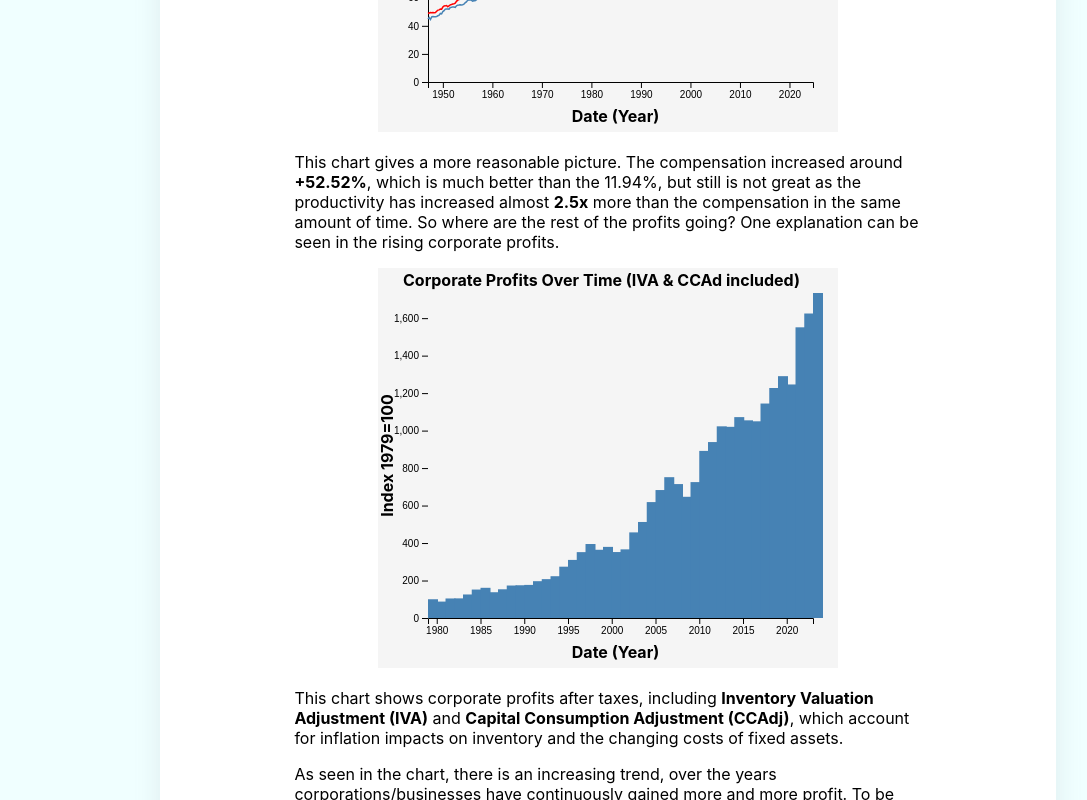
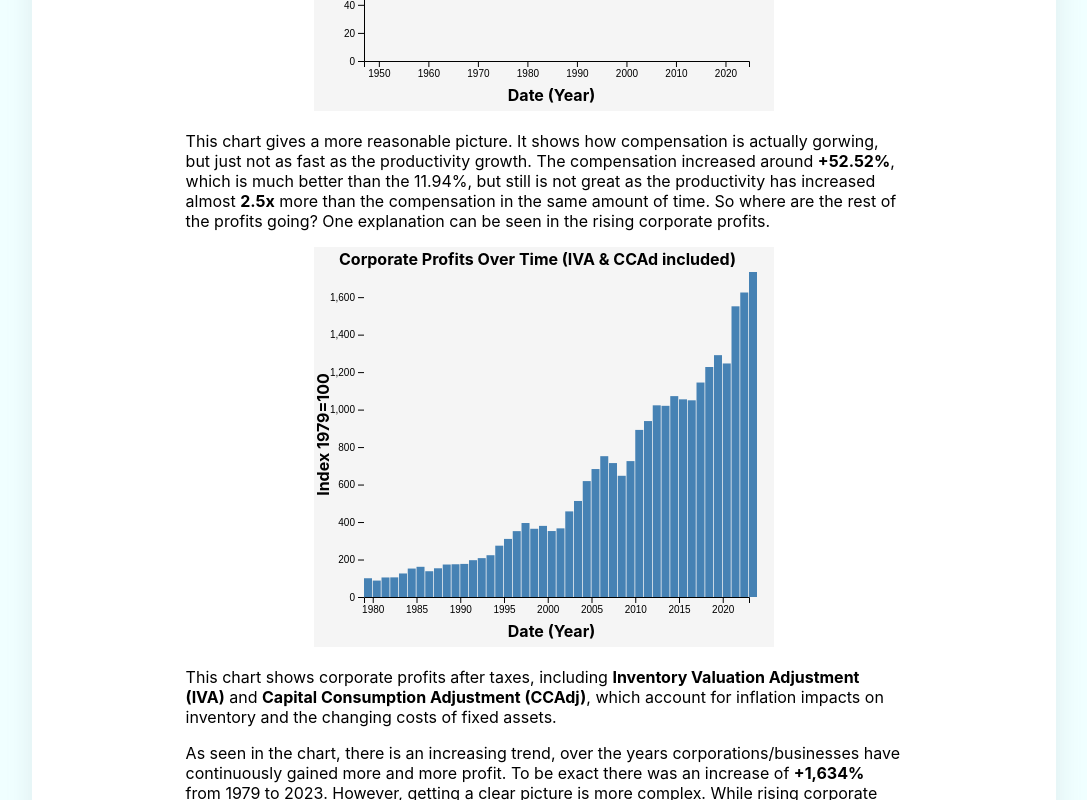
Before and after one commit to Jhr-4/DataVisualization_ProductivityEarnings, a React (Create React App) app: page / in a window 1280 px wide. Shown: the part 1480-2280 px from the top of the page, without its empty margins (96-1183 px from the left). Built offline with nearby package versions, Linux system fonts and the light colour scheme.

Commit message:
small changes

```diff
--- a/src/App.css
+++ b/src/App.css
@@ -5,9 +5,10 @@ body {
 .App {
   text-align: center;
   height: inherit;
-  margin: 0 10vw 0 20vw ;
+  margin: 5vh 10vw 5vh 10vw;
   background-color: white;
   box-shadow: rgba(149, 157, 165, 0.2) 0px 8px 24px;
+  padding: 1vh 0 1vh 0;
 }
 
 .App-header {
--- a/src/App.js
+++ b/src/App.js
@@ -8,8 +8,9 @@ function App() {
     <div className="App">
       <header>
         <h1>Data Visualization: <em>Earnings & Productivity Link</em></h1>
-        <h2><em>Have worker earnings increased with the rising labor productivity in the U.S.?</em></h2>
       </header>
+
+      <h2><em>Have worker earnings increased with the rising labor productivity in the U.S.?</em></h2>
 
       <div className='App-paragraph'>
         <p>
@@ -41,7 +42,7 @@ function App() {
 
       <div className='App-paragraph'>
         <p>
-          This chart gives a more reasonable picture. The compensation increased around <b>+52.52%</b>, which is much better than the 11.94%, but still is not great as the productivity has increased almost <b>2.5x</b> more than the compensation in the same amount of time. So where are the rest of the profits going? One explanation can be seen in the rising corporate profits.
+          This chart gives a more reasonable picture. It shows how compensation is actually gorwing, but just not as fast as the productivity growth. The compensation increased around <b>+52.52%</b>, which is much better than the 11.94%, but still is not great as the productivity has increased almost <b>2.5x</b> more than the compensation in the same amount of time. So where are the rest of the profits going? One explanation can be seen in the rising corporate profits.
         </p>
       </div>
 
--- a/src/BarChart.jsx
+++ b/src/BarChart.jsx
@@ -74,7 +74,7 @@ const BarChart = ({ filePath, title, dependent, dateFormat = "%m/%d/%Y" }) => {
       .attr("x", d => x(d.date))
       .attr("y", d => y(d[dependent]))
       .attr("height", d => height - y(d[dependent]))
-      .attr("width", 10);
+      .attr("width", 8);
 
     //text labels: title, x-Axis, y-Axis
     g.append("text")
```
